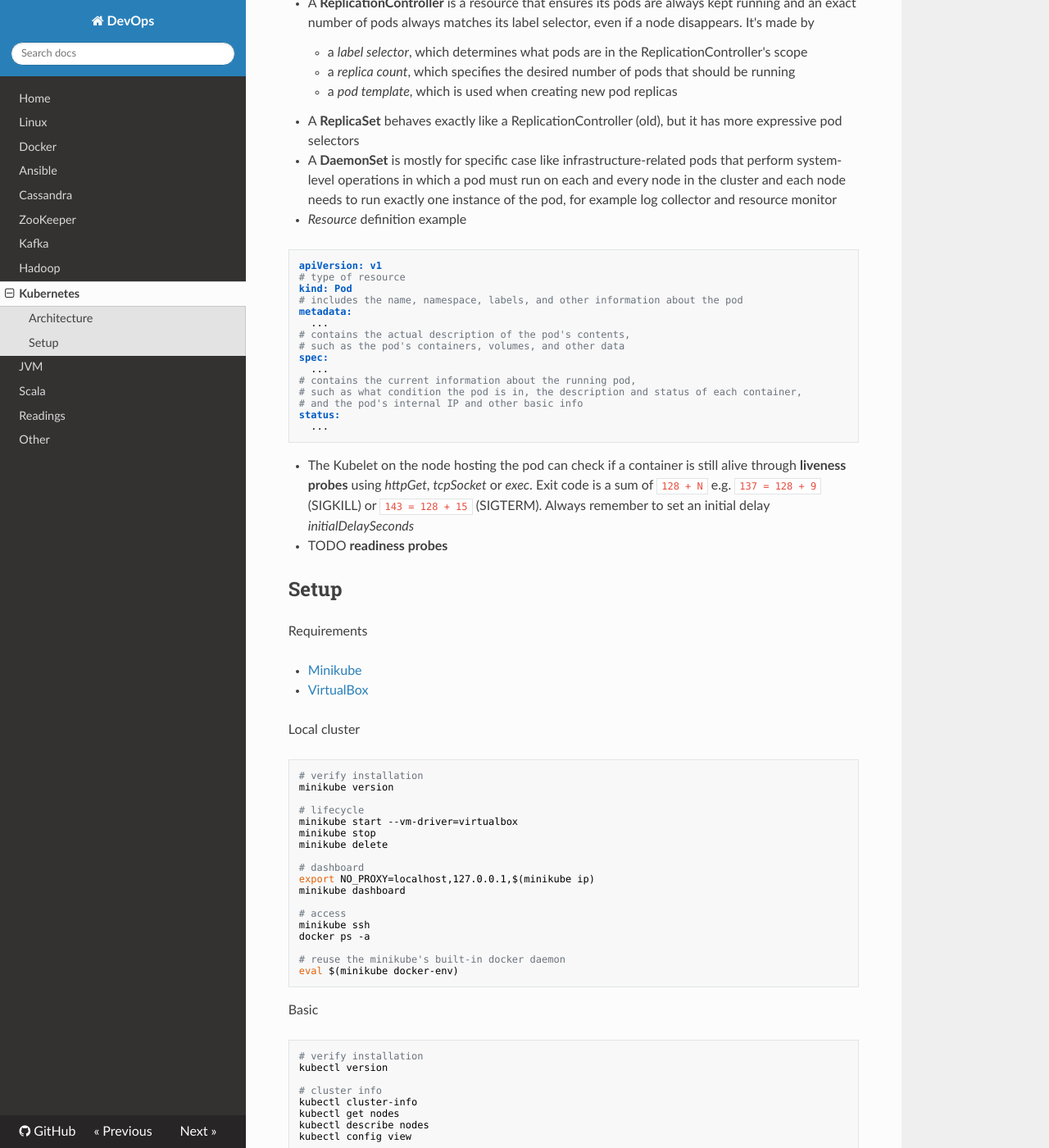
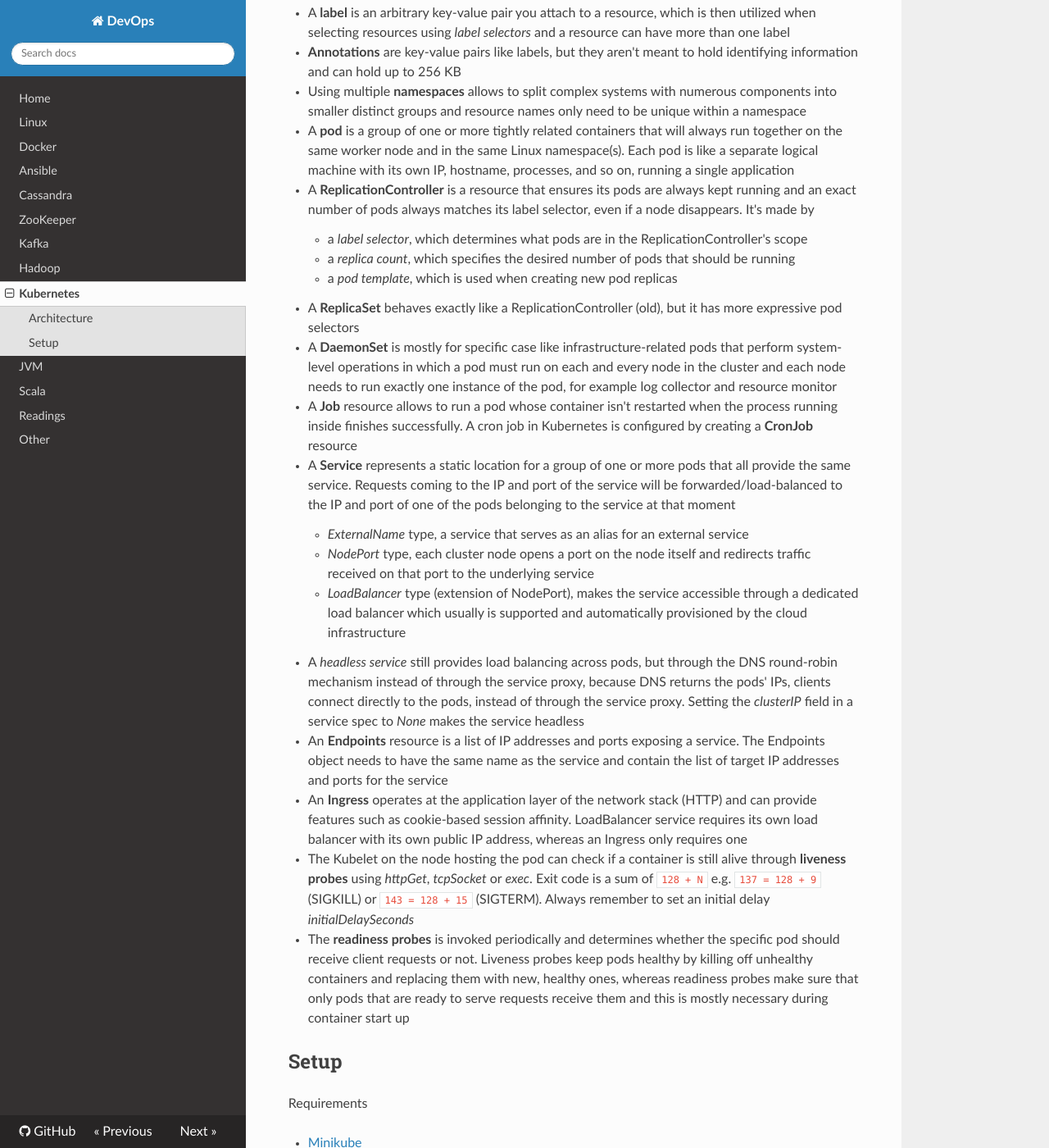
Before and after one commit to niqdev/devops, an MkDocs documentation site: the page built from docs/kubernetes.md, in a window 1280 px wide and 1400 px high, scrolled down 2556 px. Shown: the whole window at 82% size. Built offline with MkDocs 1.6.1, drawn with Linux system fonts in a browser that asks for light colours; nearby versions of some CDN libraries; old or Windows-style settings are respelled for this version of MkDocs; some of the changed text lies outside the part shown.

Commit message:
doc: update kubernetes

````diff
--- a/docs/kubernetes.md
+++ b/docs/kubernetes.md
@@ -48,17 +48,7 @@ At the hardware level, a Kubernetes cluster node can be
 ![kubernetes-run](img/kubernetes-run.png)
 
 * One of the most fundamental Kubernetes principles is that instead of telling Kubernetes exactly what actions it should perform, you're only *declaratively changing the desired state* of the system and letting Kubernetes examine the current actual state and *reconcile* it with the desired state
-* A **label** is an arbitrary key-value pair you attach to a resource, which is then utilized when selecting resources using *label selectors* and a resource can have more than one label
-* **Annotations** are key-value pairs like labels, but they aren't meant to hold identifying information and can hold up to 256 KB
-* Using multiple **namespaces** allows to split complex systems with numerous components into smaller distinct groups and resource names only need to be unique within a namespace
-* A **pod** is a group of one or more tightly related containers that will always run together on the same worker node and in the same Linux namespace(s). Each pod is like a separate logical machine with its own IP, hostname, processes, and so on, running a single application
-* **Services** represent a static location for a group of one or more pods that all provide the same service. Requests coming to the IP and port of the service will be forwarded to the IP and port of one of the pods belonging to the service at that moment
-* A **ReplicationController** is a resource that ensures its pods are always kept running and an exact number of pods always matches its label selector, even if a node disappears. It's made by
-    - a *label selector*, which determines what pods are in the ReplicationController's scope
-    - a *replica count*, which specifies the desired number of pods that should be running
-    - a *pod template*, which is used when creating new pod replicas
-* A **ReplicaSet** behaves exactly like a ReplicationController (old), but it has more expressive pod selectors
-* A **DaemonSet** is mostly for specific case like infrastructure-related pods that perform system-level operations in which a pod must run on each and every node in the cluster and each node needs to run exactly one instance of the pod, for example log collector and resource monitor
+
 * *Resource* definition example
 
 ```
@@ -79,8 +69,26 @@ status:
   ...
 ```
 
+* A **label** is an arbitrary key-value pair you attach to a resource, which is then utilized when selecting resources using *label selectors* and a resource can have more than one label
+* **Annotations** are key-value pairs like labels, but they aren't meant to hold identifying information and can hold up to 256 KB
+* Using multiple **namespaces** allows to split complex systems with numerous components into smaller distinct groups and resource names only need to be unique within a namespace
+* A **pod** is a group of one or more tightly related containers that will always run together on the same worker node and in the same Linux namespace(s). Each pod is like a separate logical machine with its own IP, hostname, processes, and so on, running a single application
+* A **ReplicationController** is a resource that ensures its pods are always kept running and an exact number of pods always matches its label selector, even if a node disappears. It's made by
+    - a *label selector*, which determines what pods are in the ReplicationController's scope
+    - a *replica count*, which specifies the desired number of pods that should be running
+    - a *pod template*, which is used when creating new pod replicas
+* A **ReplicaSet** behaves exactly like a ReplicationController (old), but it has more expressive pod selectors
+* A **DaemonSet** is mostly for specific case like infrastructure-related pods that perform system-level operations in which a pod must run on each and every node in the cluster and each node needs to run exactly one instance of the pod, for example log collector and resource monitor
+* A **Job** resource allows to run a pod whose container isn't restarted when the process running inside finishes successfully. A cron job in Kubernetes is configured by creating a **CronJob** resource
+* A **Service** represents a static location for a group of one or more pods that all provide the same service. Requests coming to the IP and port of the service will be forwarded/load-balanced to the IP and port of one of the pods belonging to the service at that moment
+    - *ExternalName* type, a service that serves as an alias for an external service
+    - *NodePort* type, each cluster node opens a port on the node itself and redirects traffic received on that port to the underlying service
+    - *LoadBalancer* type (extension of NodePort), makes the service accessible through a dedicated load balancer which usually is  supported and automatically provisioned by the cloud infrastructure
+* A *headless service* still provides load balancing across pods, but through the DNS round-robin mechanism instead of through the service proxy, because DNS returns the pods' IPs, clients connect directly to the pods, instead of through the service proxy. Setting the *clusterIP* field in a service spec to *None* makes the service headless
+* An **Endpoints** resource is a list of IP addresses and ports exposing a service. The Endpoints object needs to have the same name as the service and contain the list of target IP addresses and ports for the service
+* An **Ingress** operates at the application layer of the network stack (HTTP) and can provide features such as cookie-based session affinity. LoadBalancer service requires its own load balancer with its own public IP address, whereas an Ingress only requires one
 * The Kubelet on the node hosting the pod can check if a container is still alive through **liveness probes** using *httpGet*, *tcpSocket* or *exec*. Exit code is a sum of `128 + N` e.g. `137 = 128 + 9` (SIGKILL) or `143 = 128 + 15` (SIGTERM). Always remember to set an initial delay *initialDelaySeconds*
-* TODO **readiness probes**
+* The **readiness probes** is invoked periodically and determines whether the specific pod should receive client requests or not. Liveness probes keep pods healthy by killing off unhealthy containers and replacing them with new, healthy ones, whereas readiness probes make sure that only pods that are ready to serve requests receive them and this is mostly necessary during container start up
 
 ## Setup
 
@@ -109,6 +117,15 @@ docker ps -a
 
 # reuse the minikube's built-in docker daemon
 eval $(minikube docker-env)
+
+# access NodePort services
+minikube service <SERVICE_NAME> [-n <NAMESPACE>]
+
+# list addons
+minikube addons list
+
+# enable addon
+minikube addons enable <ADDON_NAME>
 ```
 
 Basic
@@ -234,9 +252,10 @@ kubectl get pod <POD_NAME> -o yaml | yq '.metadata.annotations'
 # output yaml
 kubectl get pod <POD_NAME> -o yaml | yq -y '.metadata.annotations'
 
-# specify namespace
+# by namespace
 kubectl get ns
 kubectl get pod --namespace kube-system
+kubectl get po --all-namespaces
 
 # (debug) forward a local network port to a port in the pod (without service)
 kubectl port-forward <POD_NAME> <LOCAL_PORT>:<POD_PORT>
@@ -291,6 +311,15 @@ kubectl get replicationcontroller
 # replica set
 kubectl get rs
 kubectl get replicaset
+
+# jobs
+kubectl get jobs
+
+# ingress
+kubectl get ingress
+
+# jsonpath example
+kubectl get nodes -o jsonpath='{.items[*].status.addresses[?(@.type=="ExternalIP")].address}'
 ```
 
 <br>
````
Also changed, not shown: other parts of docs/kubernetes.md (+3 -1 lines).
